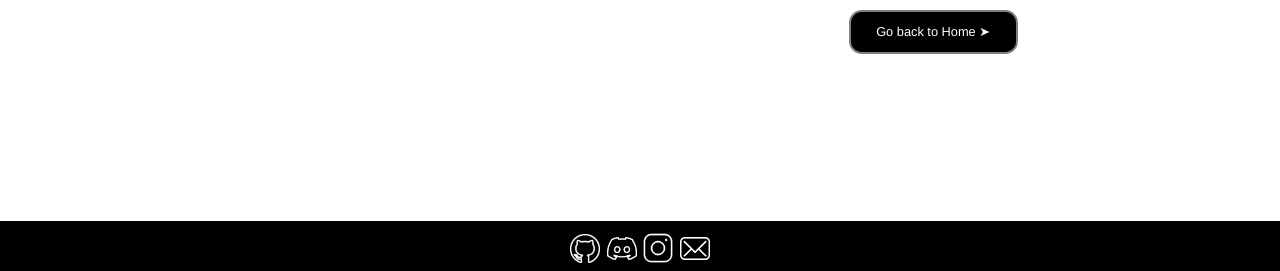
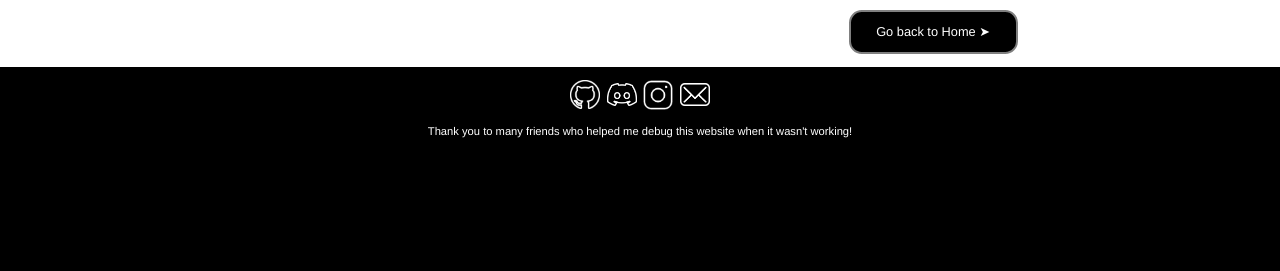
Before and after one commit to Unhelpful-Misery/Unhelpful-Misery.github.io, an Eleventy site: page modernCSS/Projects/robotics_blog/patchwork.html in a window 1280 px wide. Shown: the part 5816-6087 px from the top of the page. After the commit the page ends 5964 px from the top, so only its background shows below. Built offline with nearby package versions, Linux system fonts and the light colour scheme; Eleventy itself is replaced by a stand-in of ours; files that its build step writes are made by us from their sources.

Commit message:
Removed awkward spacing

```diff
--- a/modernCSS/Projects/robotics_blog/patchwork.html
+++ b/modernCSS/Projects/robotics_blog/patchwork.html
@@ -196,7 +196,6 @@ title: Patchwork Development Blog
         </iframe>
     </div>
     {% include "go-home-button.html"%}
-    <div style="padding-top: 12vw"></div>
     {% include "site-footer.html" %}
 </body>
 </html>
```
